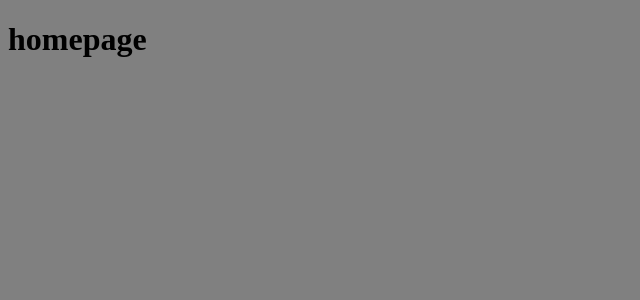
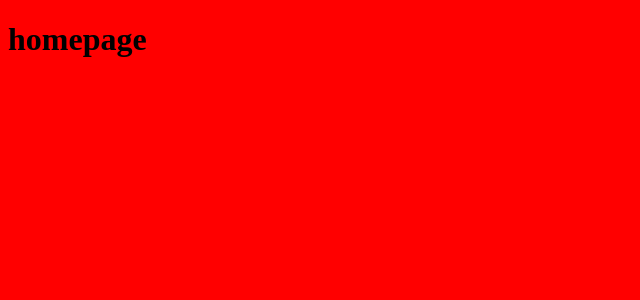
Before and after one commit to terranceleeg/terranceleeg-design, a Jekyll site: the page built from index.md, in a window 1280 px wide. Shown: the top 300 px of the page, without its empty margins (0-640 px from the left). Built offline with Jekyll 4.4.1, drawn with Linux system fonts in a browser that asks for light colours.

Commit message:
Update default.html

```diff
--- a/_layouts/default.html
+++ b/_layouts/default.html
@@ -7,7 +7,7 @@
   <title>Default Layout</title>
 
   <style>
-    body{ background: grey;}
+    body{ background: red;}
   </style>
 
 </head>
```
